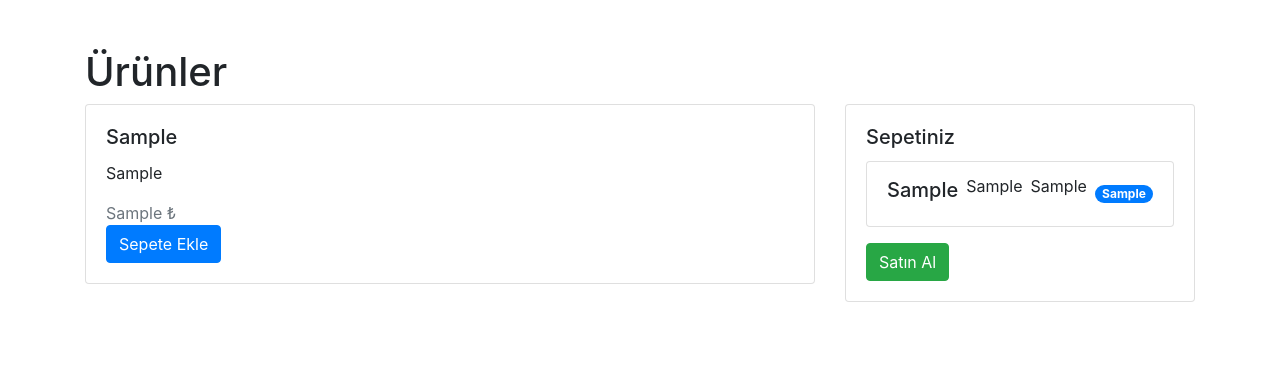
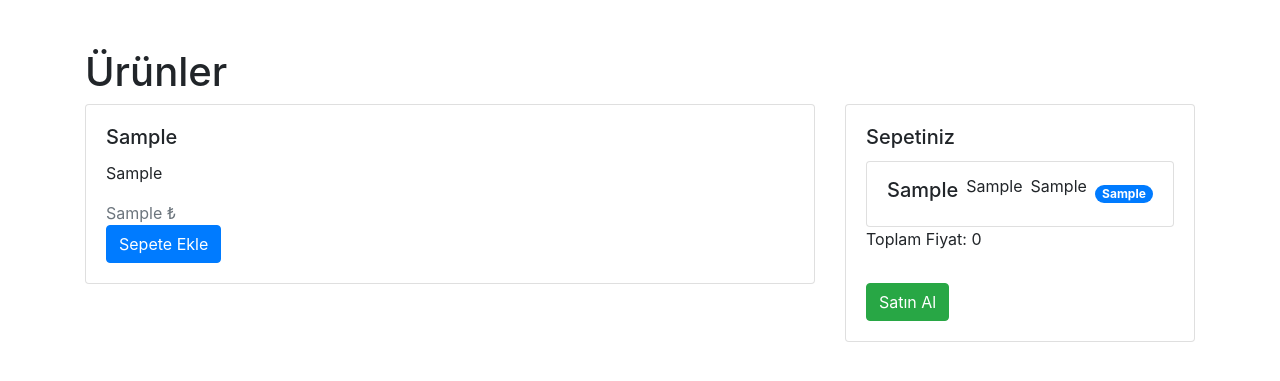
Before and after one commit to YagizUluocak/Sepetim, a PHP site: page / in a window 1280 px wide. Shown: the top 381 px of the page. Run offline with PHP 8.4, Linux system fonts and the light colour scheme; tables that the repository leaves empty or names only in its code hold one stand-in row (values such as "Sample post").

Commit message:
toplam-fiyat

```diff
--- a/admin/classes/functions.class.php
+++ b/admin/classes/functions.class.php
@@ -122,6 +122,16 @@ class Urun extends Db
         $stmt->execute();
         return $stmt->fetchAll();
     }
+    public function toplam()
+{
+    $query = "SELECT SUM(sepet.adet * urunler.urun_fiyat) AS toplam_fiyat
+              FROM sepet
+              JOIN urunler ON sepet.urun_id = urunler.urun_id";
+    $stmt = $this->connect()->prepare($query);
+
+    $stmt->execute();
+    return $stmt->fetch(PDO::FETCH_ASSOC); // Sadece bir satır alındığı için fetch_assoc kullanılabilir.
+}
 }
 
 ?>
--- a/index.php
+++ b/index.php
@@ -11,6 +11,9 @@ if(isset($_GET["urun_id"]))
 }
 $Urun2 = new Urun();
 $sepetGetir = $Urun2->sepetGetir();
+$Urun3 = new Urun();
+
+$toplamGetir = $Urun3->toplam();
 ?>
 
 
@@ -77,6 +80,7 @@ $sepetGetir = $Urun2->sepetGetir();
                             ?>
 
                         </ul>
+                        <p>Toplam Fiyat: <?php echo $toplamGetir['toplam_fiyat']?></p>
                         <button class="btn btn-success mt-3">Satın Al</button>
                     </div>
                 </div>
```
